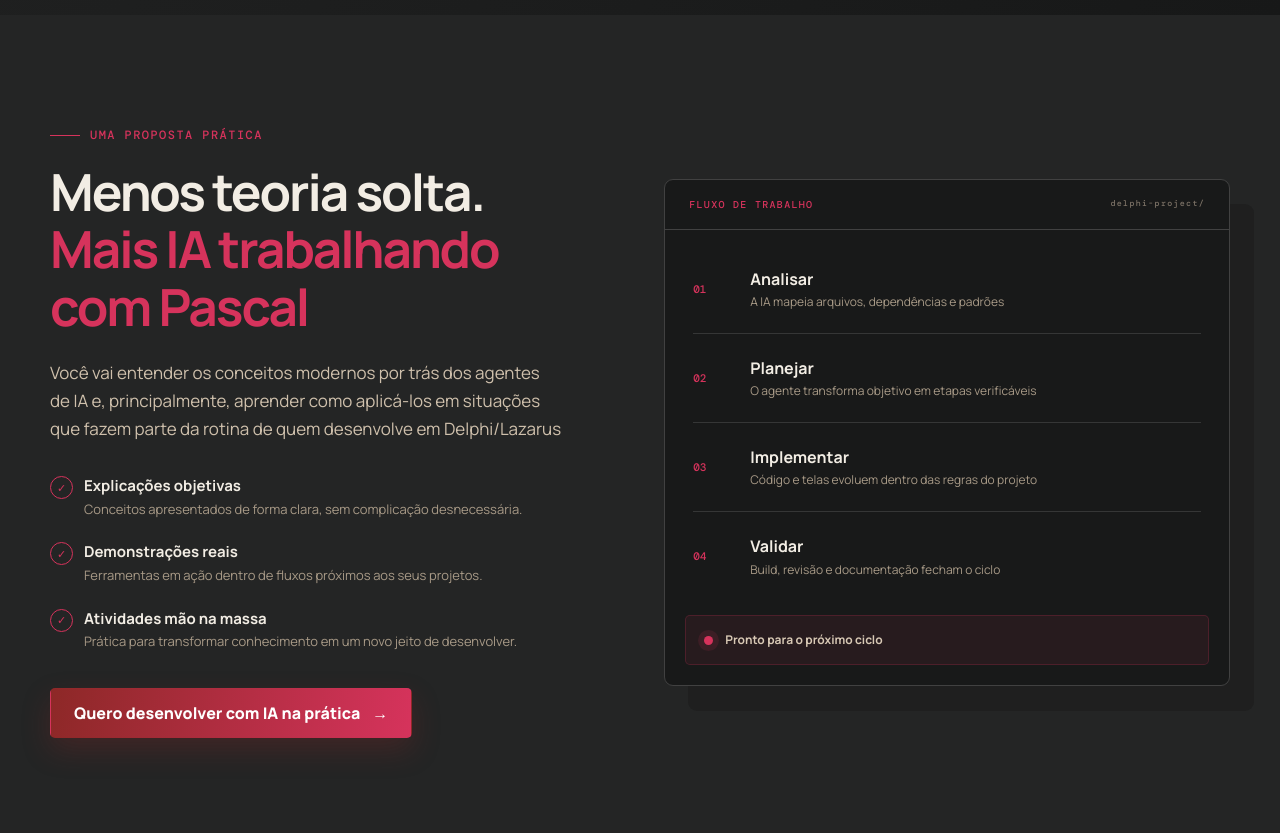
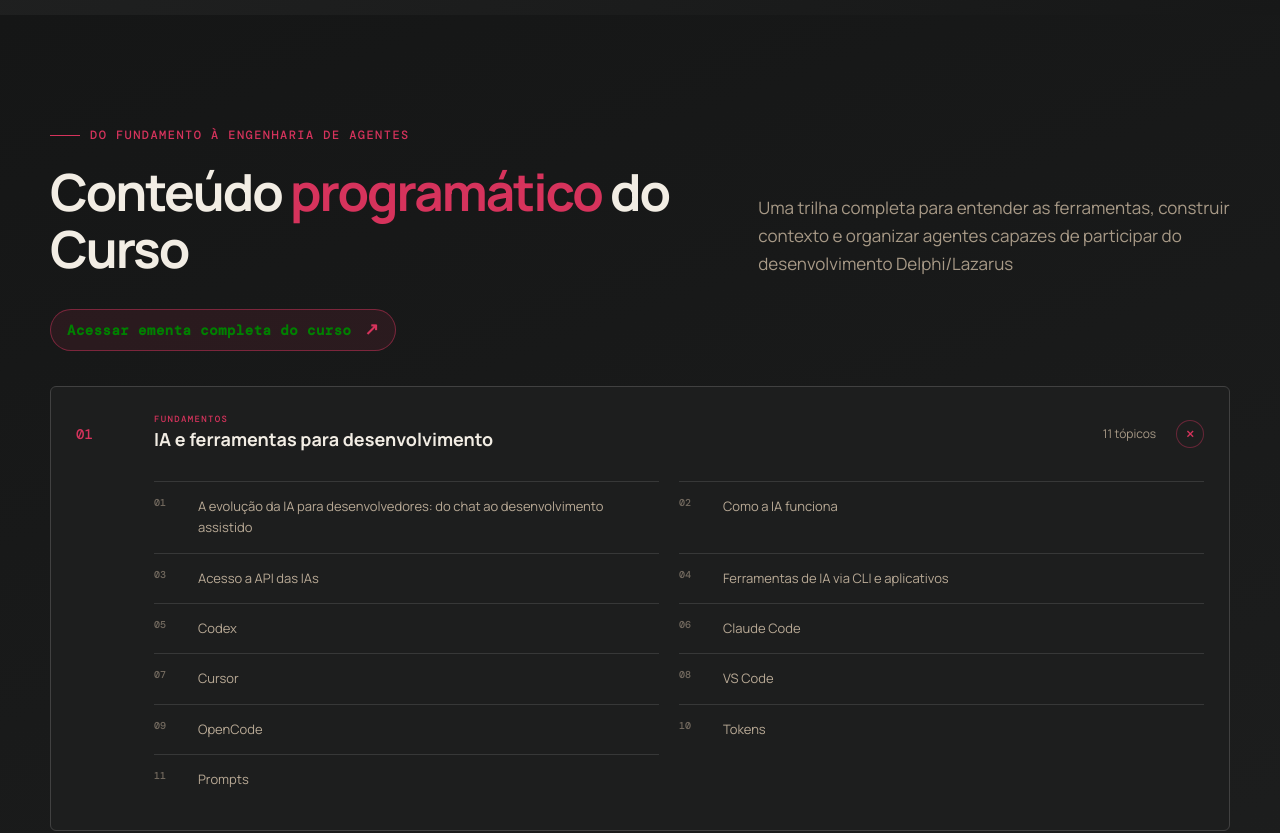
Before and after one commit to Code4Delphi/ia-devs-delphi-lazarus, a website built with Vite: page index.html in a window 1280 px wide. Shown: the part 1020-1853 px from the top of the page. Built offline with nearby package versions, Linux system fonts and the light colour scheme.

Commit message:
fit/clean

```diff
--- a/index.html
+++ b/index.html
@@ -39,7 +39,6 @@
         </button>
 
         <nav class="main-nav" id="main-nav" aria-label="Navegação principal">
-          <a href="#proposta">O curso</a>
           <a href="#conteudo-programatico">Conteúdo</a>
           <a href="#instrutor">Instrutor</a>
           <a class="button button-small" href="https://pay.hotmart.com/E107325570B?checkoutMode=10" target="_blank" rel="noopener noreferrer">Quero entrar</a>
@@ -57,7 +56,7 @@
             <p class="hero-lead">Aprenda a utilizar Codex, Claude Code e outros agentes de IA para criar, evoluir, corrigir e documentar aplicações Delphi / Lazarus com mais produtividade.</p>
             <div class="hero-event-row">
               <div class="hero-event-date"><span>AULAS</span><strong>Liberadas</strong></div>
-              <div class="hero-event-duration"><span>CARGA HORÁRIA</span><strong>10 horas</strong><small>+ conteúdo extra</small></div>
+              <div class="hero-event-duration"><span>CARGA HORÁRIA</span><strong>10 horas</strong><small>+ conteúdos extras</small></div>
               <div class="hero-whatsapp"><img src="/images/whatsapp-glyph.png" alt="WhatsApp" width="72" height="72" /><p><strong>Grupo exclusivo no WhatsApp</strong><span>Ao se inscrever, você receberá o link para entrar no grupo exclusivo.</span></p></div>
             </div>
             <div class="hero-actions">
@@ -86,33 +85,6 @@
               <p><b>end</b>;</p>
             </div>
             <div class="agent-status"><span class="status-dot"></span><div><small>AGENTE EM AÇÃO</small><strong>Entendendo seu projeto Pascal...</strong></div></div>
-          </div>
-        </div>
-      </section>
-
-      <section class="section" id="proposta">
-        <div class="container proposal-grid">
-          <div class="proposal-copy">
-            <p class="eyebrow"><span></span> Uma proposta prática</p>
-            <h2>Menos teoria solta.<br /><em>Mais IA trabalhando com Pascal</em></h2>
-            <p class="section-lead">Você vai entender os conceitos modernos por trás dos agentes de IA e, principalmente, aprender como aplicá-los em situações que fazem parte da rotina de quem desenvolve em Delphi/Lazarus</p>
-            <ul class="check-list">
-              <li><strong>Explicações objetivas</strong><span>Conceitos apresentados de forma clara, sem complicação desnecessária.</span></li>
-              <li><strong>Demonstrações reais</strong><span>Ferramentas em ação dentro de fluxos próximos aos seus projetos.</span></li>
-              <li><strong>Atividades mão na massa</strong><span>Prática para transformar conhecimento em um novo jeito de desenvolver.</span></li>
-            </ul>
-            <a class="button button-primary" href="https://pay.hotmart.com/E107325570B?checkoutMode=10" target="_blank" rel="noopener noreferrer">Quero desenvolver com IA na prática <span aria-hidden="true">→</span></a>
-          </div>
-
-          <div class="workflow-card" aria-label="Fluxo prático do curso">
-            <div class="workflow-head"><span>FLUXO DE TRABALHO</span><small>delphi-project/</small></div>
-            <ol class="workflow-list">
-              <li><span>01</span><div><strong>Analisar</strong><small>A IA mapeia arquivos, dependências e padrões</small></div></li>
-              <li><span>02</span><div><strong>Planejar</strong><small>O agente transforma objetivo em etapas verificáveis</small></div></li>
-              <li><span>03</span><div><strong>Implementar</strong><small>Código e telas evoluem dentro das regras do projeto</small></div></li>
-              <li><span>04</span><div><strong>Validar</strong><small>Build, revisão e documentação fecham o ciclo</small></div></li>
-            </ol>
-            <div class="workflow-result"><span class="status-dot"></span><strong>Pronto para o próximo ciclo</strong></div>
           </div>
         </div>
       </section>
--- a/styles.css
+++ b/styles.css
@@ -114,25 +114,6 @@ h3 { color: var(--title); }
 .bridge-callout p { margin: 0; color: #d3c5b2; }
 .prompt-mark { color: var(--accent); font: 500 26px 'DM Mono', monospace; }
 
-.proposal-grid { display: grid; grid-template-columns: .95fr 1.05fr; align-items: center; gap: clamp(55px, 8vw, 110px); }
-.check-list { display: grid; gap: 20px; margin: 0 0 35px; padding: 0; list-style: none; }
-.check-list li { position: relative; display: grid; padding-left: 34px; }
-.check-list li::before { content: '✓'; position: absolute; top: 2px; left: 0; display: grid; place-items: center; width: 21px; height: 21px; color: var(--accent); border: 1px solid var(--accent); border-radius: 50%; font-size: 11px; }
-.check-list strong { color: var(--title); font-size: 15px; }
-.check-list span { color: var(--muted); font-size: 13px; }
-.workflow-card { background: #181919; border: 1px solid var(--border); border-radius: 9px; box-shadow: 24px 25px 0 rgba(17,17,17,.23); }
-.workflow-head { display: flex; justify-content: space-between; padding: 18px 24px; border-bottom: 1px solid var(--border); font: 500 10px 'DM Mono', monospace; letter-spacing: .13em; }
-.workflow-head span { color: var(--accent); }
-.workflow-head small { color: #7d7367; }
-.workflow-list { margin: 0; padding: 15px 28px; list-style: none; }
-.workflow-list li { display: grid; grid-template-columns: 42px 1fr; align-items: center; gap: 15px; padding: 21px 0; border-bottom: 1px solid #353636; }
-.workflow-list li:last-child { border-bottom: 0; }
-.workflow-list li > span { color: var(--accent); font: 500 11px 'DM Mono', monospace; }
-.workflow-list li div { display: grid; }
-.workflow-list strong { color: var(--title); font-size: 16px; }
-.workflow-list small { color: var(--muted); font-size: 12px; }
-.workflow-result { display: flex; align-items: center; gap: 12px; margin: 0 20px 20px; padding: 14px 18px; background: rgba(214,51,92,.08); border: 1px solid rgba(214,51,92,.22); border-radius: 5px; color: #d8c9b5; font-size: 12px; }
-
 .benefit-grid { display: grid; grid-template-columns: repeat(3, 1fr); gap: 1px; background: var(--border); border: 1px solid var(--border); }
 .benefit-card { min-height: 255px; padding: 34px 30px; background: var(--surface); transition: background .2s ease; }
 .benefit-card:hover { background: var(--surface-soft); }
@@ -230,12 +211,11 @@ h3 { color: var(--title); }
   .hero { padding-top: 135px; }
   .hero-grid { grid-template-columns: 1fr; }
   .code-window { width: min(620px, 100%); transform: none; }
-  .heading-split, .proposal-grid, .practice-grid, .differentiators-grid, .instructor-grid { grid-template-columns: 1fr; gap: 50px; }
+  .heading-split, .practice-grid, .differentiators-grid, .instructor-grid { grid-template-columns: 1fr; gap: 50px; }
   .problem-grid, .benefit-grid { grid-template-columns: 1fr 1fr; }
   .problem-card + .problem-card { border-left: 0; }
   .problem-card:nth-child(even) { border-left: 1px solid var(--border); }
   .problem-card:last-child { border-top: 1px solid var(--border); }
-  .workflow-card { width: min(680px, 100%); }
   .instructor-visual { width: min(460px, calc(100% - 25px)); }
 }
 @media (max-width: 700px) {
```
